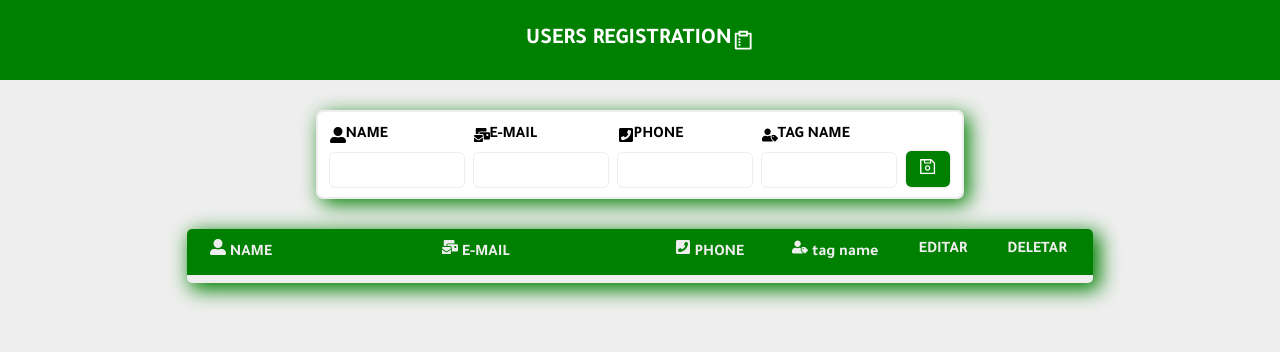
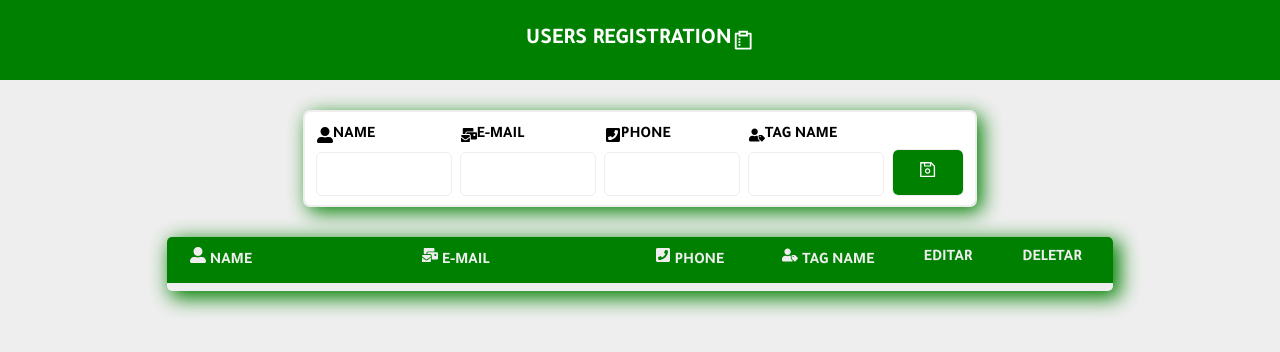
Before and after one commit to bragarr/cadastro-usuarios, a React (Vite) app: page / in a window 1280 px wide. Shown: the top 352 px of the page. Built offline with nearby package versions, Linux system fonts and the light colour scheme.

Commit message:
Docs: Ajuste final de pastas para deploy de projeto front-end

```diff
--- a/src/components/UserInput/UserInput.css
+++ b/src/components/UserInput/UserInput.css
@@ -22,7 +22,7 @@
     flex-direction: column;
     justify-items: center;
     margin: 1vh 0;
-    font-size: 1.2rem;
+    font-size: 1rem;
     font-weight: 700;
 }
 
@@ -31,7 +31,7 @@
 }
 
 .input__data, .button__save {
-    height: 4vh;
+    height: 40px;
     font-size: 1.2rem;
     border-radius: 5px;
     border: none;
@@ -47,7 +47,8 @@
     color: var(--standard-white);
     border: none;
     cursor: pointer;
-    padding: 0 1vw;
+    padding: 0 2vw;
+    transition: 1s;
 }
 
 .button__save:hover {
@@ -76,6 +77,6 @@
     }
 
     .button__save {
-        height: 4.5vh;
+        height: 45px;
     }
 }
--- a/src/components/UsersRegistered/UsersRegistered.css
+++ b/src/components/UsersRegistered/UsersRegistered.css
@@ -3,7 +3,7 @@
     flex-direction: column;
     justify-content: flex-start;
     align-items: center;
-    font-size: 0.5rem;
+    font-size: 0.60rem;
     border-radius: 5px;
     box-shadow: 5px 5px 20px 2px var(--standard-blue);
 }
@@ -48,13 +48,30 @@
     font-size: 2rem;
 }
 
-.input__email, .input__tag {
+.input__email, .input__tag--desc {
     text-transform: lowercase;
 }
 
+.input__tag, .input__tag--desc {
+    display: none;
+}
+
+.input__fone {
+    width: 50px;
+}
+
 @media screen and (min-width:720px) {
+
+    .input__tag, .input__tag--desc {
+        display: table-cell;
+        width: 50px;
+    }
+
     .table__users {
         font-size: 0.8rem;
+    }
+    .input__fone, .info__actions {
+        width: 90px;
     }
 }
 
@@ -64,6 +81,6 @@
     }
 
     .input__fone, .input__tag, .info__actions {
-        width: 90px;
+        width: 100px;
     }
 }
--- a/src/components/UsersRegistered/UsersRegistered.jsx
+++ b/src/components/UsersRegistered/UsersRegistered.jsx
@@ -45,7 +45,7 @@ export function UsersRegistered({users, setUsers, setOnEdit}) {
                         <td className="info__inputs info__body">{item.nome}</td>
                         <td className="info__inputs info__body input__email">{item.email}</td>
                         <td className="info__inputs info__body input__fone">{item.fone}</td>
-                        <td className="info__inputs info__body input__tag">{item.tag}</td>
+                        <td className="info__inputs info__body input__tag--desc">{item.tag}</td>
                         <td>
                             <FaEdit
                                 className="info__actions edit"
--- a/src/pages/Home/Home.css
+++ b/src/pages/Home/Home.css
@@ -13,3 +13,7 @@
 .users__database {
     display: inline-block;
 }
+
+.popup {
+    text-transform: lowercase;
+}
--- a/src/pages/Home/Home.jsx
+++ b/src/pages/Home/Home.jsx
@@ -29,7 +29,7 @@ export function Home() {
     return (
         <main className="main__content">
             <section className="form__body">
-                <ToastContainer autoClose={3000} position={toast.POSITION.TOP_CENTER} />
+                <ToastContainer autoClose={3000} position={toast.POSITION.TOP_CENTER} className=""/>
                 <UserInput onEdit={onEdit} setOnEdit={setOnEdit} getUsers={getUsers} />
             </section>
             <section className="users__database">
```
